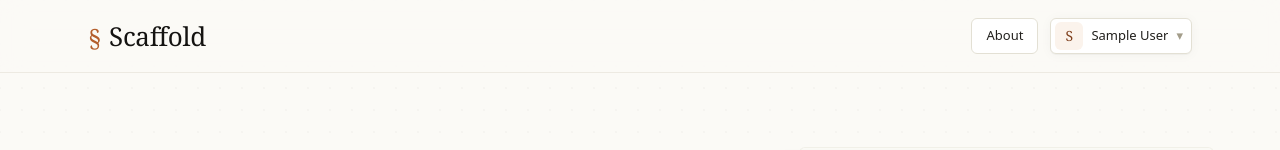
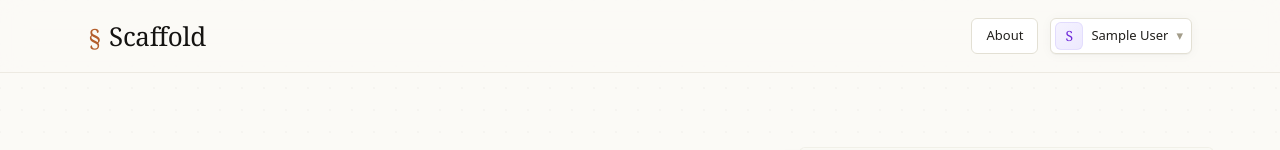
Before and after one commit to aviralagarwal1/scaffold, a Next.js app: page / in a window 1280 px wide. Shown: the top 150 px of the page. Built offline with nearby package versions, Linux system fonts and the light colour scheme; no server answers; the database is empty; sample sign-in values are in the browser's storage.

Commit message:
Rotate profile initial colors

```diff
--- a/components/UserMenu.tsx
+++ b/components/UserMenu.tsx
@@ -5,7 +5,24 @@ import Link from "next/link";
 import { usePathname } from "next/navigation";
 import { useCallback, useEffect, useRef, useState } from "react";
 import { api, ApiClientError } from "@/lib/client/api";
+import { cn } from "@/lib/client/cn";
 import type { UserProfile } from "@/types/auth";
+
+const INITIAL_GRADIENTS = [
+  "border-red-200/70 bg-gradient-to-br from-red-50 to-red-100 text-red-700",
+  "border-sky-200/70 bg-gradient-to-br from-sky-50 to-sky-100 text-sky-700",
+  "border-emerald-200/70 bg-gradient-to-br from-emerald-50 to-emerald-100 text-emerald-700",
+  "border-amber-200/70 bg-gradient-to-br from-amber-50 to-amber-100 text-amber-700",
+  "border-violet-200/70 bg-gradient-to-br from-violet-50 to-violet-100 text-violet-700",
+  "border-teal-200/70 bg-gradient-to-br from-teal-50 to-teal-100 text-teal-700",
+  "border-rose-200/70 bg-gradient-to-br from-rose-50 to-rose-100 text-rose-700",
+] as const;
+
+function initialGradientClass(initial: string): string {
+  const code = initial.toUpperCase().charCodeAt(0);
+  if (!Number.isFinite(code) || code < 65 || code > 90) return INITIAL_GRADIENTS[0];
+  return INITIAL_GRADIENTS[(code - 65) % INITIAL_GRADIENTS.length];
+}
 
 /**
  * Identity menu in the global nav for signed-in users.
@@ -89,6 +106,7 @@ export function UserMenu() {
     (email.includes("@") ? email.split("@")[0] : "") ||
     "you";
   const initial = (displayName[0] ?? "Y").toUpperCase();
+  const initialClassName = initialGradientClass(initial);
 
   return (
     <div ref={wrapperRef} className="relative">
@@ -102,7 +120,10 @@ export function UserMenu() {
       >
         <span
           aria-hidden="true"
-          className="grid h-7 w-7 place-items-center rounded-md bg-accent-50 font-serif text-[14px] leading-none text-accent-700"
+          className={cn(
+            "grid h-7 w-7 place-items-center rounded-md border font-serif text-[14px] leading-none",
+            initialClassName,
+          )}
         >
           {initial}
         </span>
@@ -128,7 +149,10 @@ export function UserMenu() {
             <div className="flex items-center gap-2.5">
               <span
                 aria-hidden="true"
-                className="grid h-8 w-8 place-items-center rounded-md bg-accent-50 font-serif text-[16px] leading-none text-accent-700"
+                className={cn(
+                  "grid h-8 w-8 place-items-center rounded-md border font-serif text-[16px] leading-none",
+                  initialClassName,
+                )}
               >
                 {initial}
               </span>
```
